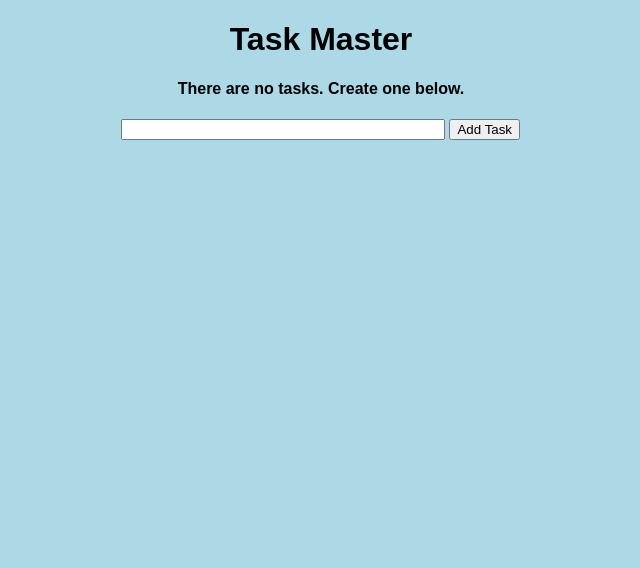
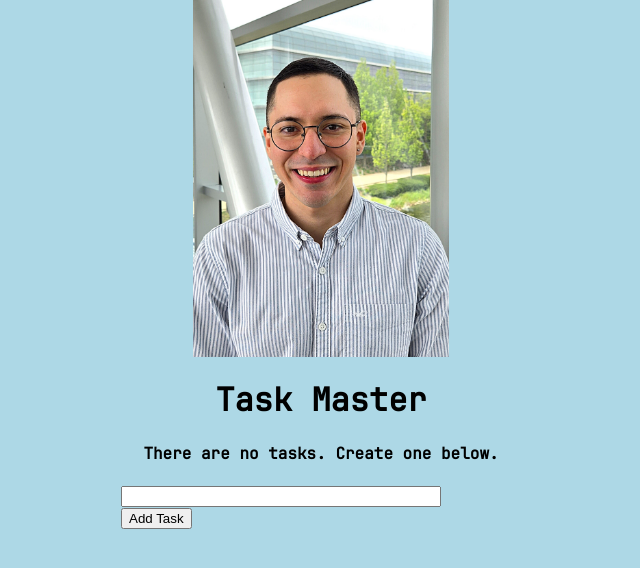
Before and after one commit to daburgess/FLASKINTRO, a Flask app: page / in a window 1280 px wide. Shown: the top 568 px of the page, without its empty margins (319-959 px from the left). Run offline with Flask 3, Linux system fonts and the light colour scheme; data that the repository does not hold is empty.

Commit message:
Added font and image to site.

```diff
--- a/static/css/main.css
+++ b/static/css/main.css
@@ -1,8 +1,21 @@
+@font-face {
+  font-family: "JetBrainsMono-Regular";
+  src: local("JetBrainsMono-Regular"),
+    url("/font/JetBrainsMono-Regular.ttf") format("truetype"); /* this allows for other people to see the same font */
+}
+
 body,
 html {
   margin: 0;
-  font-family: sans-serif;
+  font-family: JetBrainsMono-Regular;
   background-color: lightblue;
+  font-weight: bold;
+}
+
+img {
+  display: block;
+  margin: 0 auto;
+  max-width: 20%;
 }
 
 .content {
@@ -41,5 +54,5 @@ td {
 
 #content {
   /* stretches text box */
-  width: 79%;
+  width: 78%;
 }
--- a/templates/index.html
+++ b/templates/index.html
@@ -1,5 +1,9 @@
 {% extends 'base.html' %} {% block head %}<title>Task Master</title>{% endblock
 %} {% block body %}
+<img
+  src="/static/images/headshot.jpeg"
+  alt="Headshot of Diego Burgess, creator of this page."
+/>
 <div class="content">
   <h1 style="text-align: center">Task Master</h1>
   {% if tasks|length < 1 %}
```
Also changed, not shown: static/font/JetBrainsMono-Regular.ttf (added), static/images/headshot.jpeg (added).
